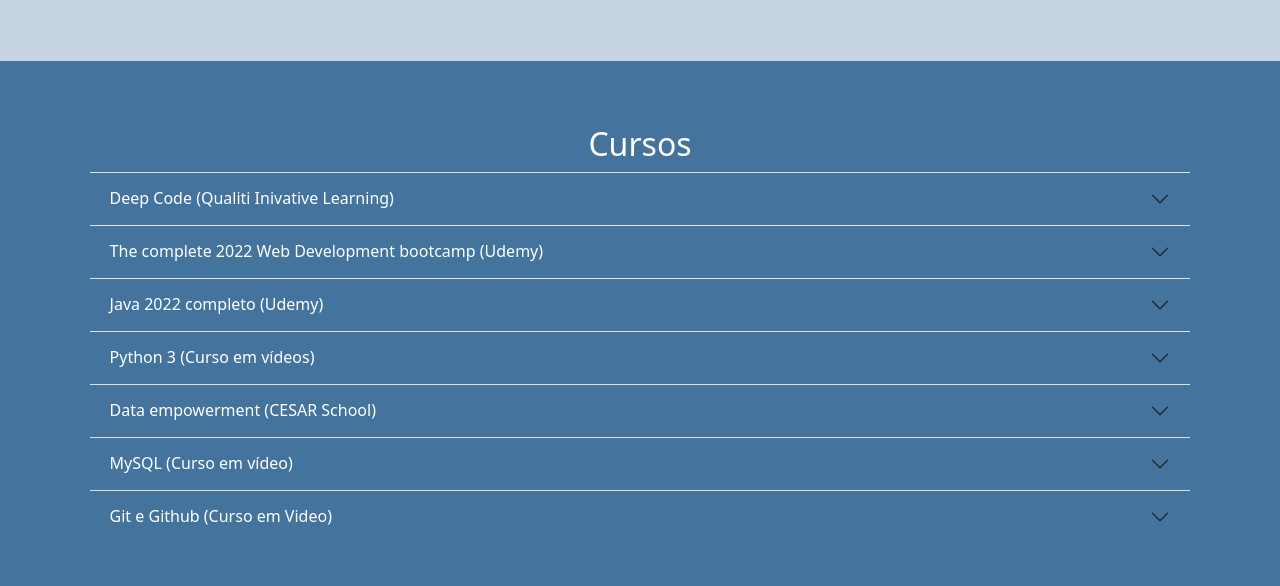
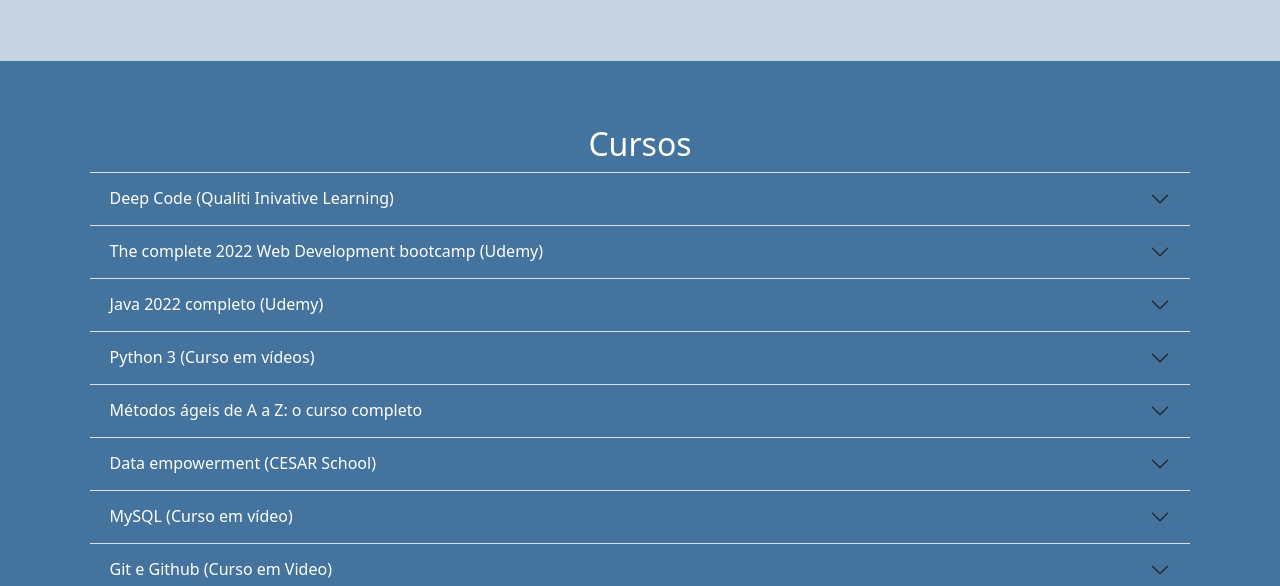
Before and after one commit to RafaelMoraesCruz/Portif-lio, a website: page index.html in a window 1280 px wide. Shown: the part 1235-1821 px from the top of the page. Drawn offline with nearby package versions, Linux system fonts and the light colour scheme.

Commit message:
metodologias ageis att

```diff
--- a/index.html
+++ b/index.html
@@ -117,6 +117,16 @@
               <div class="accordion-body">Fundamentos do python, lógica de programação, Orientação a objeto</div>
             </div>
           </div>
+        <div class="accordion-item">
+            <h2 class="accordion-header" id="flush-headingEight">
+              <button class="accordion-button collapsed" type="button" data-bs-toggle="collapse" data-bs-target="#flush-collapseEight" aria-expanded="false" aria-controls="flush-collapseEight">
+              Métodos ágeis de A a Z: o curso completo
+              </button>
+            </h2>
+            <div id="flush-collapseEight" class="accordion-collapse collapse" aria-labelledby="flush-headingEight" data-bs-parent="#accordionFlushExample">
+              <div class="accordion-body">Scrum, Lean, Kanban, Design Sprint, Spotify Squad, Smart, eXtreme Programming, Trello, Asana...</div>
+            </div>
+          </div>
           <div class="accordion-item">
             <h2 class="accordion-header" id="flush-headingFive">
               <button class="accordion-button collapsed" type="button" data-bs-toggle="collapse" data-bs-target="#flush-collapseFive" aria-expanded="false" aria-controls="flush-collapseFive">
```
